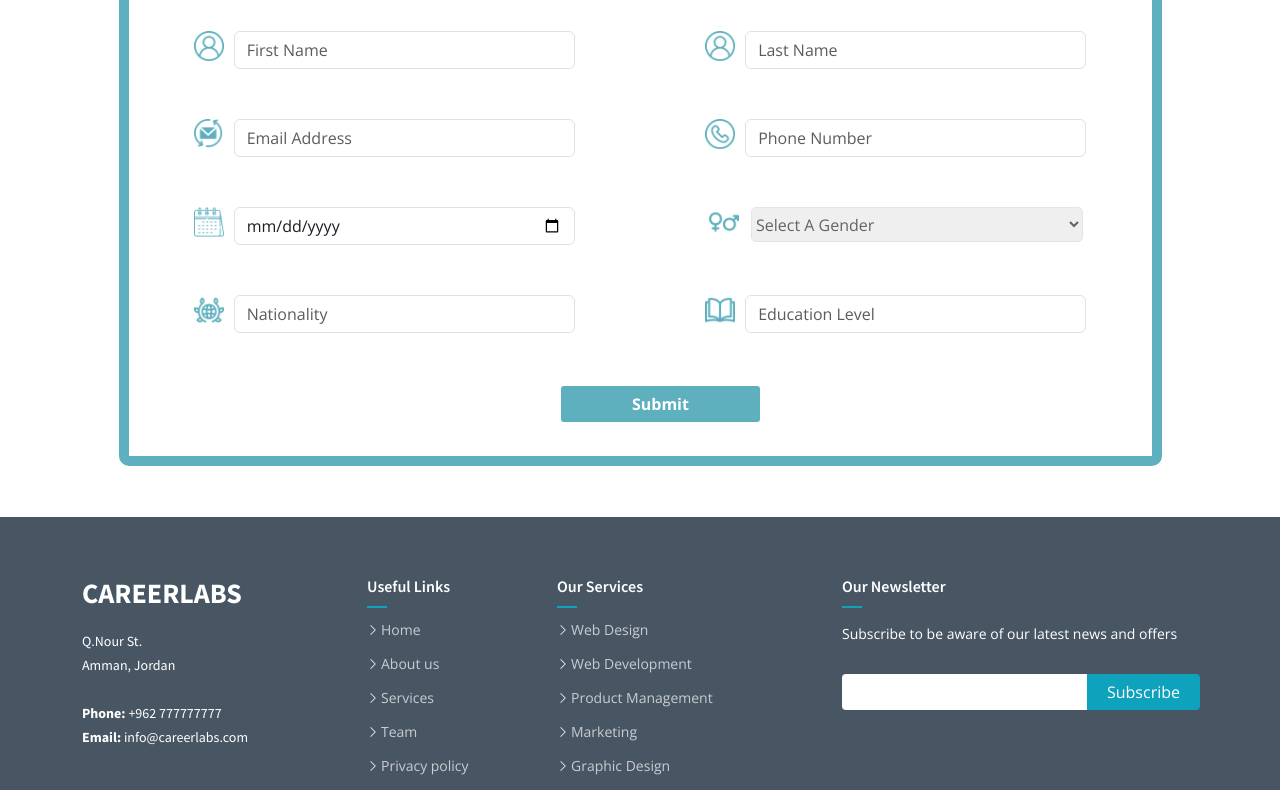
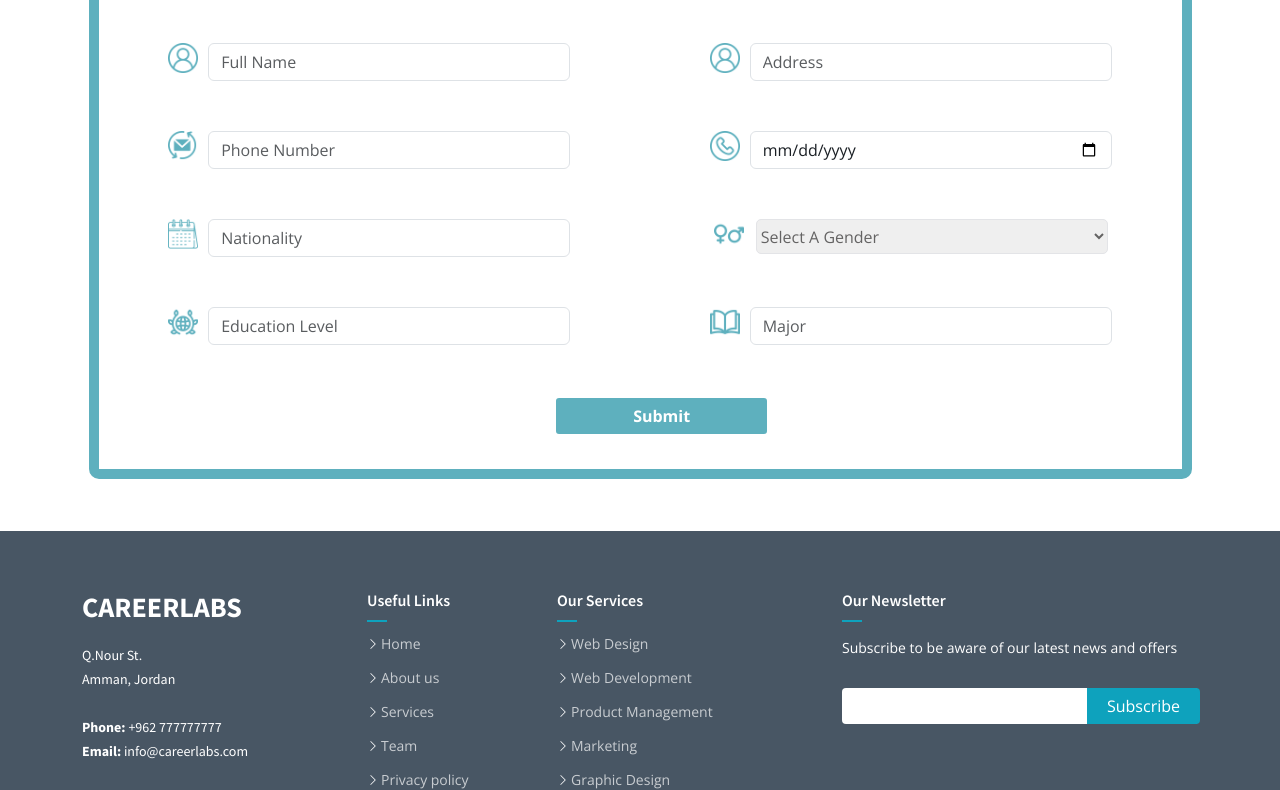
Before and after one commit to farahMawwad/RegSys, a plain HTML site: page assets/html/form.html in a window 1280 px wide. Shown: the part 269-1059 px from the top of the page. Drawn offline with nearby package versions, Linux system fonts and the light colour scheme.

Commit message:
form dania

```diff
--- a/assets/css/form.css
+++ b/assets/css/form.css
@@ -1,7 +1,7 @@
 .form_Box {
   border: 10px solid #5eb0be;
   border-radius: 10px;
-  margin: 5px 0 4% 0;
+  margin: 17px 0 4% 0;
   -webkit-border-radius: 10px;
   -moz-border-radius: 10px;
   -ms-border-radius: 10px;
--- a/assets/html/form.html
+++ b/assets/html/form.html
@@ -162,7 +162,7 @@
                   <input
                     type="text"
                     class="form-control input_Form"
-                    placeholder="First Name"
+                    placeholder="Full Name"
                   />
                 </div>
                 <div class="col-lg-6 input_Details">
@@ -176,7 +176,7 @@
                   <input
                     type="text"
                     class="form-control input_Form last_Name_Input"
-                    placeholder="Last Name"
+                    placeholder="Address"
                   />
                 </div>
               </div>
@@ -190,11 +190,11 @@
                     class="icon"
                   />
                   <input
-                    type="email"
+                    type="number"
                     class="form-control input_Form email_Input"
                     id="exampleInputEmail1"
                     aria-describedby="emailHelp"
-                    placeholder="Email Address"
+                    placeholder="Phone Number"
                   />
                 </div>
                 <div class="col-lg-6 input_Details">
@@ -206,9 +206,9 @@
                     class="icon"
                   />
                   <input
-                    type="number"
+                    type="date"
                     class="form-control input_Form phone_Input"
-                    placeholder="Phone Number"
+                    placeholder="Date Of Birth"
                   />
                 </div>
               </div>
@@ -222,9 +222,9 @@
                     class="icon"
                   />
                   <input
-                    type="date"
+                    type="text"
                     class="form-control input_Form birthday_Input"
-                    placeholder="Date Of Birth"
+                    placeholder="Nationality"
                   />
                 </div>
                 <div class="col-lg-6 input_Details">
@@ -253,7 +253,7 @@
                   <input
                     type="text"
                     class="form-control input_Form nationality_Input"
-                    placeholder="Nationality"
+                    placeholder="Education Level"
                   />
                 </div>
                 <div class="col-lg-6 input_Details">
@@ -267,7 +267,7 @@
                   <input
                     type="text"
                     class="form-control input_Form education_Input"
-                    placeholder="Education Level"
+                    placeholder="Major"
                   />
                 </div>
               </div>
```
